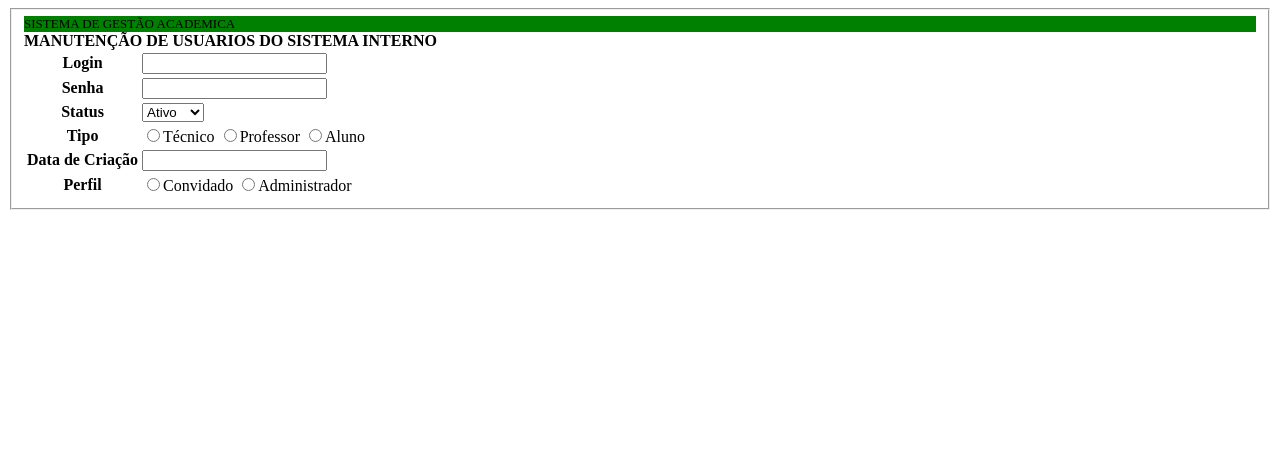
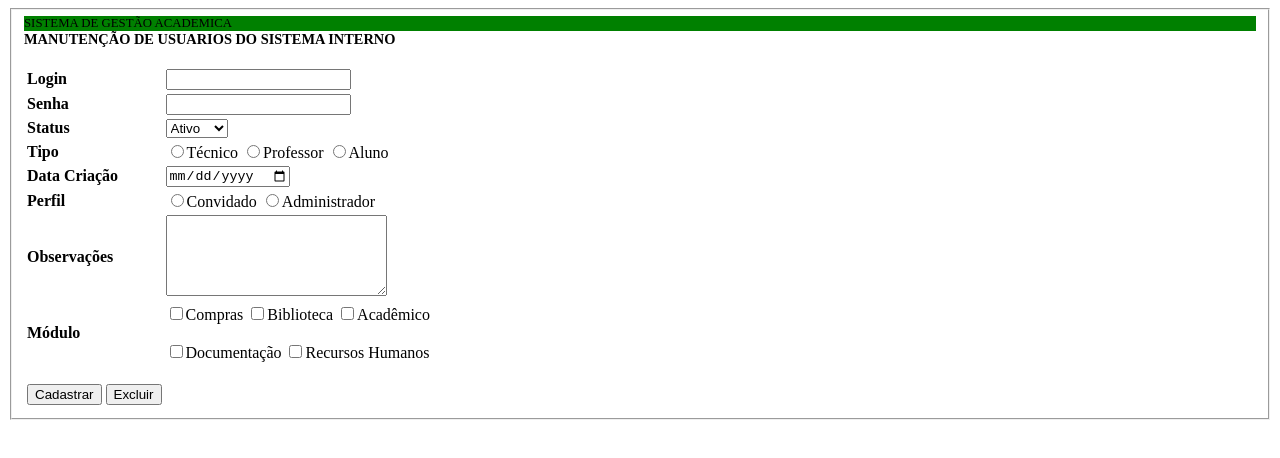
Before and after one commit to pablorpaul/Aula_HTML, a plain HTML site: page atividade3.html in a window 1280 px wide. Drawn offline with Linux system fonts and the light colour scheme.

Commit message:
upd atividade3

```diff
--- a/atividade3.html
+++ b/atividade3.html
@@ -7,9 +7,10 @@
 </head>
 <body>
     <fieldset>
-        <caption><div style="font-size: small; background-color: green;">SISTEMA DE GESTÃO ACADEMICA</div></caption>
-        <div style="font-weight: bold;">MANUTENÇÃO DE USUARIOS DO SISTEMA INTERNO</div>
-        <table>
+        <caption><div style="font-size: 80%; background-color: green;">SISTEMA DE GESTÃO ACADEMICA</div></caption>
+        <div style="font-weight: bold; font-size: 90%;">MANUTENÇÃO DE USUARIOS DO SISTEMA INTERNO</div>
+        <br>
+        <table style="text-align: left;">
             <tr>
                 <th>Login</th>
                 <td><input type="text"></td>
@@ -36,8 +37,8 @@
                 </td>
             </tr>
             <tr>
-                <th>Data de Criação</th>
-                <td><input type="text"></td>
+                <th>Data Criação</th>
+                <td><input type="date"></td>
             </tr>
             <tr>
                 <th>Perfil</th>
@@ -46,6 +47,27 @@
                     <input type="radio" name="perfil">Administrador
                 </td>
             </tr>
+            <tr>
+                <th>Observações</th>
+                <td><textarea cols="25" rows="5"></textarea></td>
+            </tr>
+            <tr>
+                <th>Módulo</th>
+                <td>
+                    <input type="checkbox" name="modulos">Compras
+                    <input type="checkbox" name="modulos">Biblioteca
+                    <input type="checkbox" name="modulos">Acadêmico<br><br>
+                    <input type="checkbox" name="modulos">Documentação
+                    <input type="checkbox" name="modulos">Recursos Humanos
+                </td>
+            </tr>
+            <tr>
+                <th>
+                    <br>
+                    <input type="submit" value="Cadastrar">
+                    <input type="reset" value="Excluir">
+                </th>
+            </tr>
         </table>
     </fieldset>
 </body>
```
